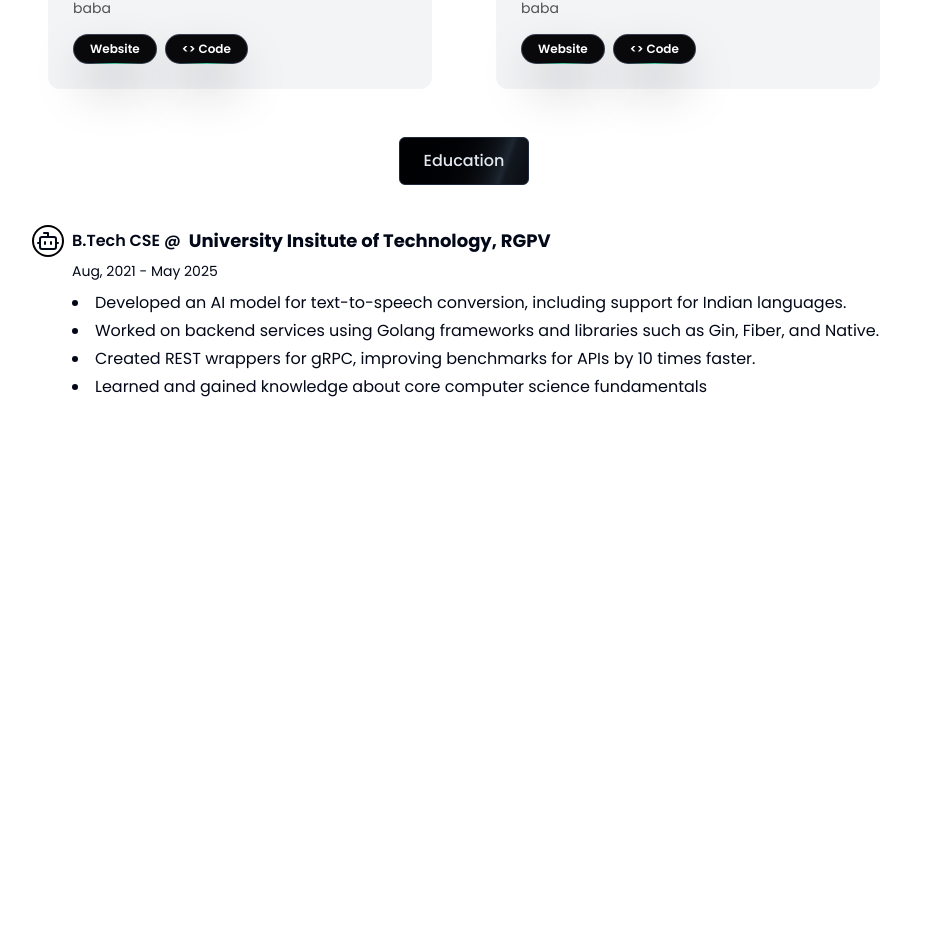
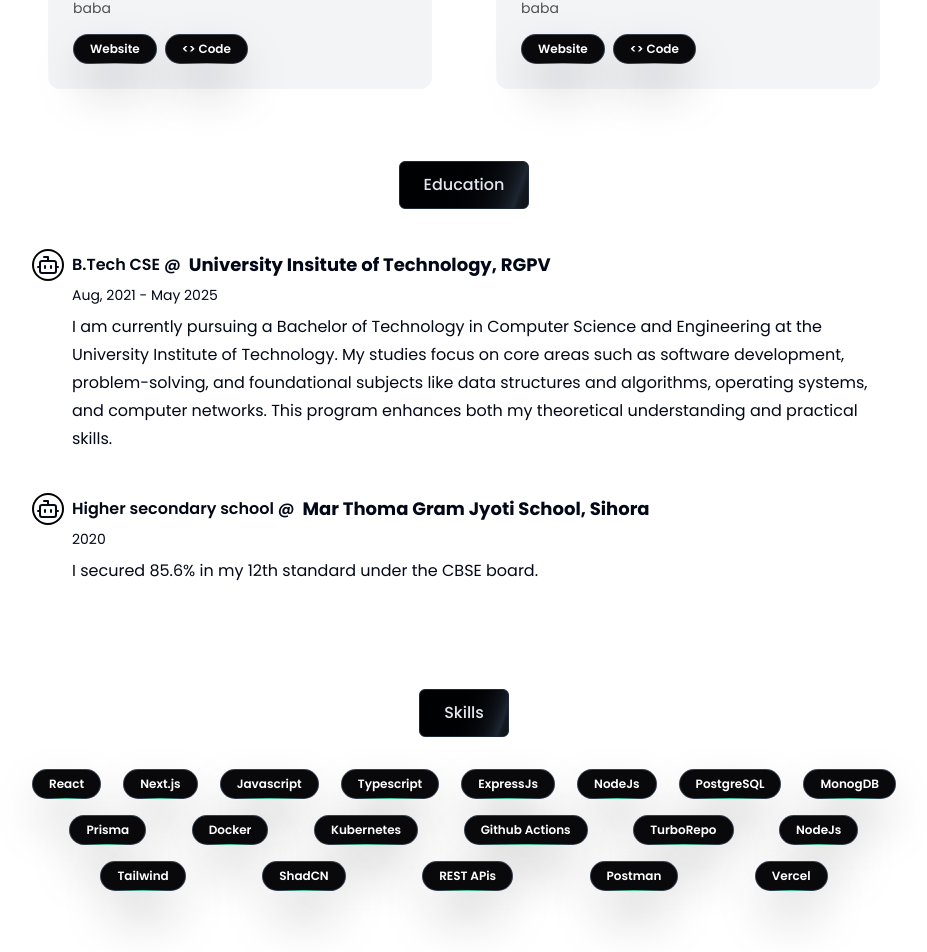
Before and after one commit to lucky29-git/portfolio, a Next.js app: page / in a window 1280 px wide. Shown: the part 1815-2767 px from the top of the page, without its empty margins (176-1103 px from the left). Before the commit the page ends 2216 px from the top, so only its background shows below. Built offline with nearby package versions, Linux system fonts and the light colour scheme.

Commit message:
added skills section

```diff
--- a/app/page.tsx
+++ b/app/page.tsx
@@ -6,6 +6,7 @@ import Footer from "@/components/myComponents/footer";
 import Navbar from "@/components/myComponents/navbar";
 import { AuroraBackground } from "@/components/ui/aurora-background";
 import Education from "@/components/myComponents/education";
+import Skills from "@/components/myComponents/skills";
 
 export default function Home() {
   return (
@@ -21,7 +22,9 @@ export default function Home() {
         <div className="pt-10" id="education">
             <Education />
         </div>
-
+        <div className="pt-10" id="skills">
+            <Skills />
+        </div>
         <div className="flex justify-center">
           <Footer/>
         </div>
--- /dev/null
+++ b/components/myComponents/buttonSkills.tsx
@@ -0,0 +1,15 @@
+
+
+export default function ButtonSkills({title}: {title: string}){
+    return <button className="bg-slate-800 no-underline group cursor-pointer relative shadow-2xl shadow-zinc-900 rounded-full p-px text-xs font-semibold leading-6  text-white inline-block">
+        <span className="absolute inset-0 overflow-hidden rounded-full">
+            <span className="absolute inset-0 rounded-full bg-[image:radial-gradient(75%_100%_at_50%_0%,rgba(56,189,248,0.6)_0%,rgba(56,189,248,0)_75%)] opacity-0 transition-opacity duration-500 group-hover:opacity-100" />
+        </span>
+        <div className="relative flex space-x-2 items-center z-10 rounded-full bg-zinc-950 py-0.5 px-4 ring-1 ring-white/10 ">
+            <span>
+            {title}
+            </span>
+        </div>
+        <span className="absolute -bottom-0 left-[1.125rem] h-px w-[calc(100%-2.25rem)] bg-gradient-to-r from-emerald-400/0 via-emerald-400/90 to-emerald-400/0 transition-opacity duration-500 group-hover:opacity-40" />
+    </button>
+}
--- a/components/myComponents/education.tsx
+++ b/components/myComponents/education.tsx
@@ -3,7 +3,7 @@ import { BotIcon } from "lucide-react";
 
 export default function Education(){
     return(
-    <div className="flex flex-col pt-2">
+    <div className="flex flex-col py-8">
         <div className="flex justify-center">
             <button className=" hover:cursor-pointer inline-flex h-12 animate-shimmer items-center justify-center rounded-md border border-slate-800 bg-[linear-gradient(110deg,#000103,45%,#1e2631,55%,#000103)] bg-[length:200%_100%] px-6 font-medium text-slate-200 transition-colors focus:outline-none focus:ring-2 focus:ring-slate-400 focus:ring-offset-2 focus:ring-offset-slate-50">
                 Education
@@ -13,22 +13,36 @@ export default function Education(){
             <div className="w-8 h-8 flex justify-center items-center rounded-full border-black border-2 dark:bg-gray-700 hover:border-gray-300 dark:hover:border-gray-600 dark:border-transparent dark: transition-all duration-300">
                 <BotIcon/>
             </div>
-                        <div className="font-semibold dark:text-white">
+            <div className="font-semibold dark:text-white ">
                 B.Tech CSE @
             </div>
             <div className="font-bold text-lg dark:text-white">
                 University Insitute of Technology, RGPV
             </div>
-
         </div>
         <div className="pl-10 pt-1 text-sm dark:text-gray-400">
             Aug, 2021 - May 2025
         </div>
         <div className="pl-10 pt-2 dark:text-gray-300 text-base/7 ">
-                        <li>Developed an AI model for text-to-speech conversion, including support for Indian languages.</li>
-                        <li>Worked on backend services using Golang frameworks and libraries such as Gin, Fiber, and Native.</li>
-                        <li>Created REST wrappers for gRPC, improving benchmarks for APIs by 10 times faster.</li>
-                        <li>Learned and gained knowledge about core computer science fundamentals</li>
+            I am currently pursuing a Bachelor of Technology in Computer Science and Engineering at the University Institute of Technology. My studies focus on core areas such as software development, problem-solving, and foundational subjects like data structures and algorithms, operating systems, and computer networks. This program enhances both my theoretical understanding and practical skills.
+        </div>
+
+        <div className="pt-10 flex items-center gap-2">
+            <div className="w-8 h-8 flex justify-center items-center rounded-full border-black border-2 dark:bg-gray-700 hover:border-gray-300 dark:hover:border-gray-600 dark:border-transparent dark: transition-all duration-300">
+                <BotIcon/>
+            </div>
+            <div className="font-semibold dark:text-white ">
+                Higher secondary school @
+            </div>
+            <div className="font-bold text-lg dark:text-white">
+                Mar Thoma Gram Jyoti School, Sihora
+            </div>
+        </div>
+        <div className="pl-10 pt-1 text-sm dark:text-gray-400">
+            2020
+        </div>
+        <div className="pl-10 pt-2 dark:text-gray-300 text-base/7 ">
+            I secured 85.6% in my 12th standard under the CBSE board.
         </div>
     </div>
     )
--- a/components/myComponents/footer.tsx
+++ b/components/myComponents/footer.tsx
@@ -1,6 +1,6 @@
 import { GearIcon, GitHubLogoIcon, LinkedInLogoIcon } from "@radix-ui/react-icons";
 import { FloatingDock } from "../ui/floating-dock";
-import { HouseIcon, MoonIcon, SquareChevronRightIcon } from "lucide-react"
+import { GraduationCap, HouseIcon, MoonIcon, SquareChevronRightIcon } from "lucide-react"
 const item = [
     {
         title: "Home",
@@ -13,9 +13,14 @@ const item = [
         href: "#projects"
     },
     {
+        title: "Education",
+        icon: <GraduationCap/>,
+        href: "#education"
+    },
+    {
         title: "Skills",
         icon: <GearIcon/>,
-        href: "#education"
+        href: "#skills"
     },
     {
         title: "LinkedIn",
--- /dev/null
+++ b/components/myComponents/skills.tsx
@@ -0,0 +1,38 @@
+import ButtonSkills from "./buttonSkills";
+
+
+export default function Skills(){
+    return <div className="flex flex-col py-8">
+    <div className="flex justify-center">
+        <button className="inline-flex h-12 animate-shimmer items-center justify-center rounded-md border border-slate-800 bg-[linear-gradient(110deg,#000103,45%,#1e2631,55%,#000103)] bg-[length:200%_100%] px-6 font-medium text-slate-200 transition-colors focus:outline-none focus:ring-2 focus:ring-slate-400 focus:ring-offset-2 focus:ring-offset-slate-50">
+            Skills
+        </button>
+    </div>
+    <div className="flex gap-2 pt-8 justify-between">
+        <ButtonSkills  title="React"/>
+        <ButtonSkills  title="Next.js"/>
+        <ButtonSkills  title="Javascript"/>
+        <ButtonSkills  title="Typescript"/>
+        <ButtonSkills  title="ExpressJs"/>
+        <ButtonSkills  title="NodeJs"/>
+        <ButtonSkills  title="PostgreSQL"/>
+        <ButtonSkills  title="MonogDB"/>
+    </div>
+    <div className="flex gap-2 pt-4 justify-evenly">
+        <ButtonSkills  title="Prisma"/>
+        <ButtonSkills  title="Docker"/>
+        <ButtonSkills  title="Kubernetes"/>
+        <ButtonSkills  title="Github Actions"/>
+        <ButtonSkills  title="TurboRepo"/>
+        <ButtonSkills  title="NodeJs"/>
+    </div>
+    <div className="flex gap-2 pt-4 pb-8 justify-evenly">
+        <ButtonSkills  title="Tailwind"/>
+        <ButtonSkills  title="ShadCN"/>
+        <ButtonSkills  title="REST APis"/>
+        <ButtonSkills  title="Postman"/>
+        <ButtonSkills  title="Vercel"/>
+    </div>
+
+</div>
+}
```
Lines whose indentation alone changed are shown as unchanged.
